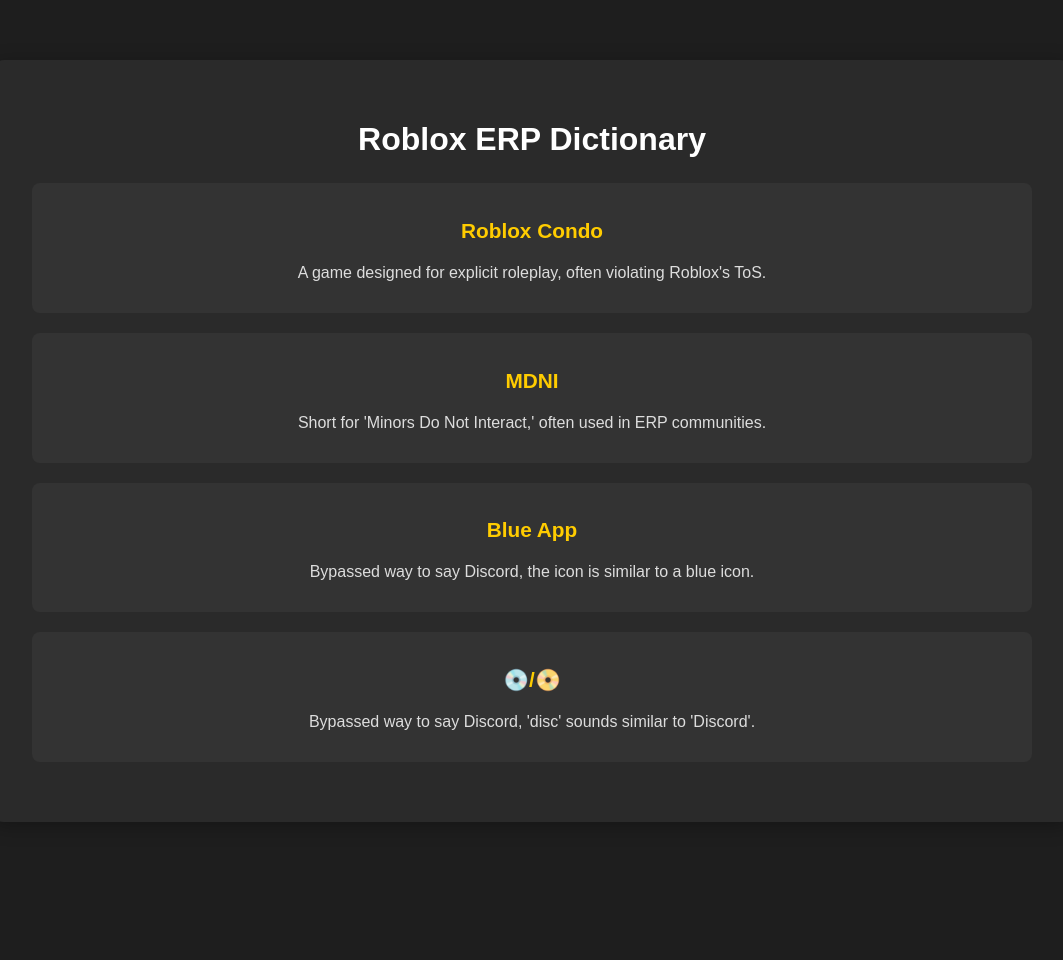
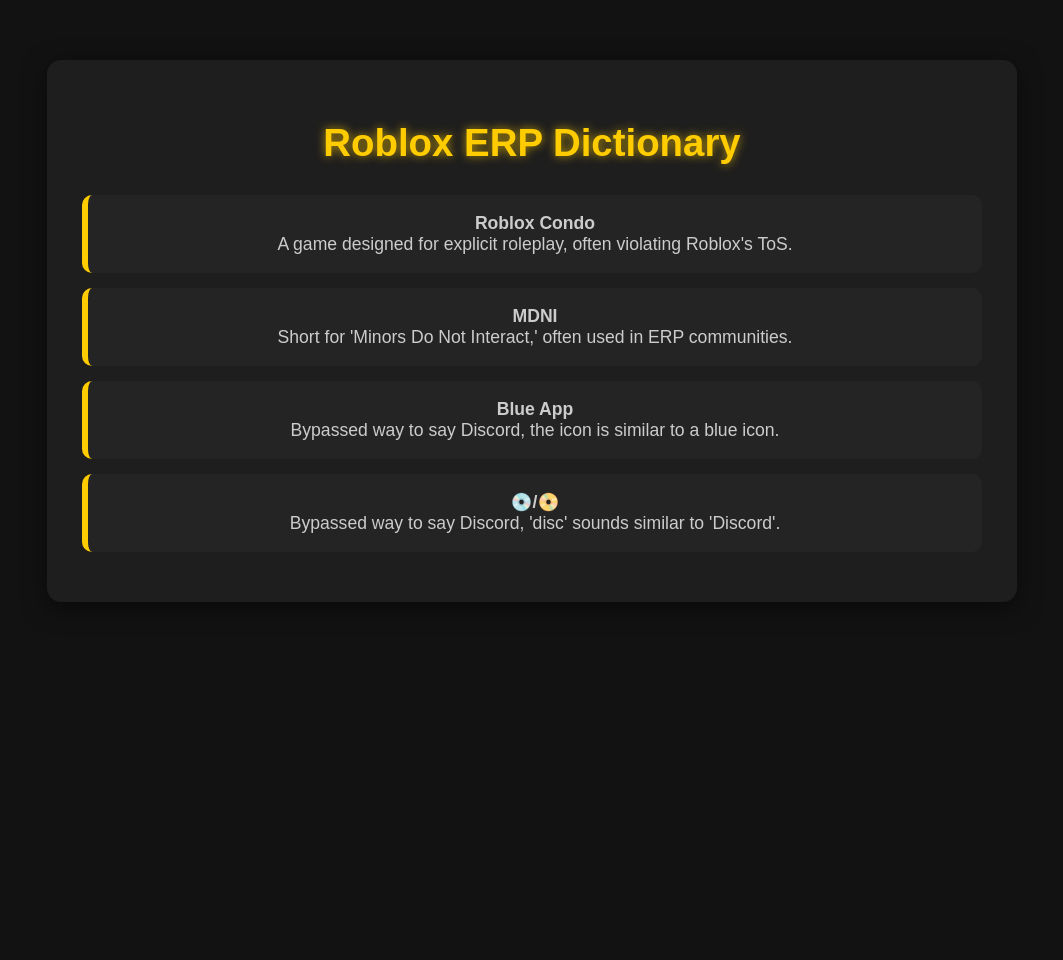
Before and after one commit to T-TGM/ERP-Definition, a Jekyll site: the page index.html, which Jekyll copies as it is, in a window 1280 px wide. Shown: the whole page, without its empty margins (108-1171 px from the left). Built offline with Jekyll 4.4.1, drawn with Linux system fonts in a browser that asks for light colours.

Commit message:
Update index.html

```diff
--- a/index.html
+++ b/index.html
@@ -5,10 +5,11 @@
     <meta name="viewport" content="width=device-width, initial-scale=1.0">
     <title>Roblox ERP Dictionary</title>
     <style>
+        /* General Page Styles */
         body {
             font-family: Arial, sans-serif;
-            background-color: #1e1e1e;
-            color: #ddd;
+            background-color: #121212;
+            color: #e0e0e0;
             display: flex;
             justify-content: center;
             align-items: flex-start;
@@ -16,30 +17,55 @@
             margin: 0;
             padding-top: 60px;
         }
+
+        /* Main Container */
         .container {
             width: 90%;
-            max-width: 1000px;
-            background: #2a2a2a;
-            padding: 40px;
-            border-radius: 12px;
-            box-shadow: 0 4px 20px rgba(0, 0, 0, 0.3);
+            max-width: 900px;
+            background: #1e1e1e;
+            padding: 35px;
+            border-radius: 14px;
+            box-shadow: 0 6px 25px rgba(0, 0, 0, 0.5);
             text-align: center;
         }
+
+        /* Title Styling */
         h1 {
-            margin-bottom: 25px;
-            font-size: 2em;
-            color: #fff;
+            font-size: 2.4em;
+            color: #ffcc00;
+            margin-bottom: 30px;
+            text-shadow: 0 0 10px rgba(255, 204, 0, 0.7);
         }
+
+        /* Definition Box Styling */
         .definition {
-            margin-bottom: 20px;
-            padding: 15px;
-            background: #333;
-            border-radius: 8px;
+            background: #242424;
+            padding: 18px;
+            border-radius: 10px;
+            margin-bottom: 15px;
+            transition: transform 0.2s ease, box-shadow 0.2s ease;
+            border-left: 6px solid #ffcc00;
         }
+
+        /* Hover Effect for Cards */
+        .definition:hover {
+            transform: translateY(-5px);
+            box-shadow: 0 5px 20px rgba(255, 204, 0, 0.3);
+        }
+
+        /* Term Styling */
         .term {
             font-weight: bold;
-            font-size: 1.3em;
+            font-size: 1.4em;
             color: #ffcc00;
+            margin-bottom: 5px;
+        }
+
+        /* Definition Text */
+        .definition p {
+            margin: 0;
+            font-size: 1.1em;
+            color: #ccc;
         }
     </style>
 </head>
```
